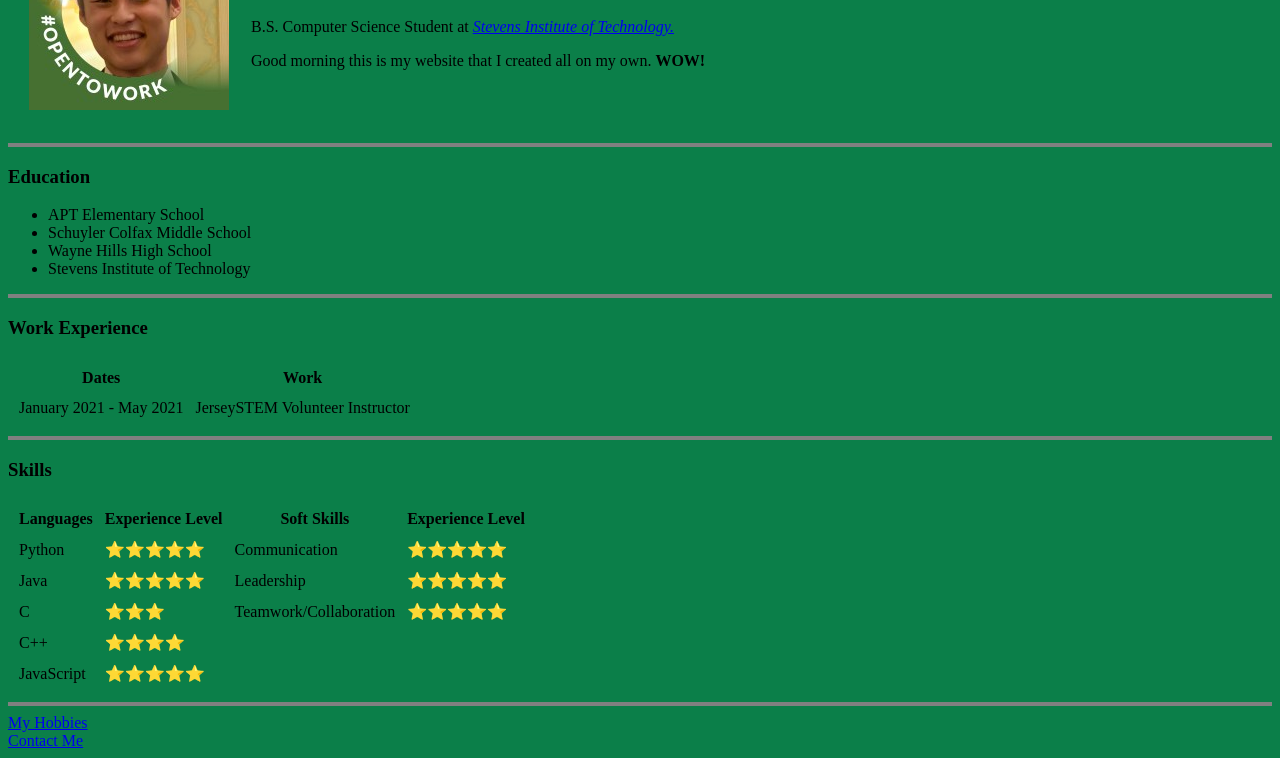
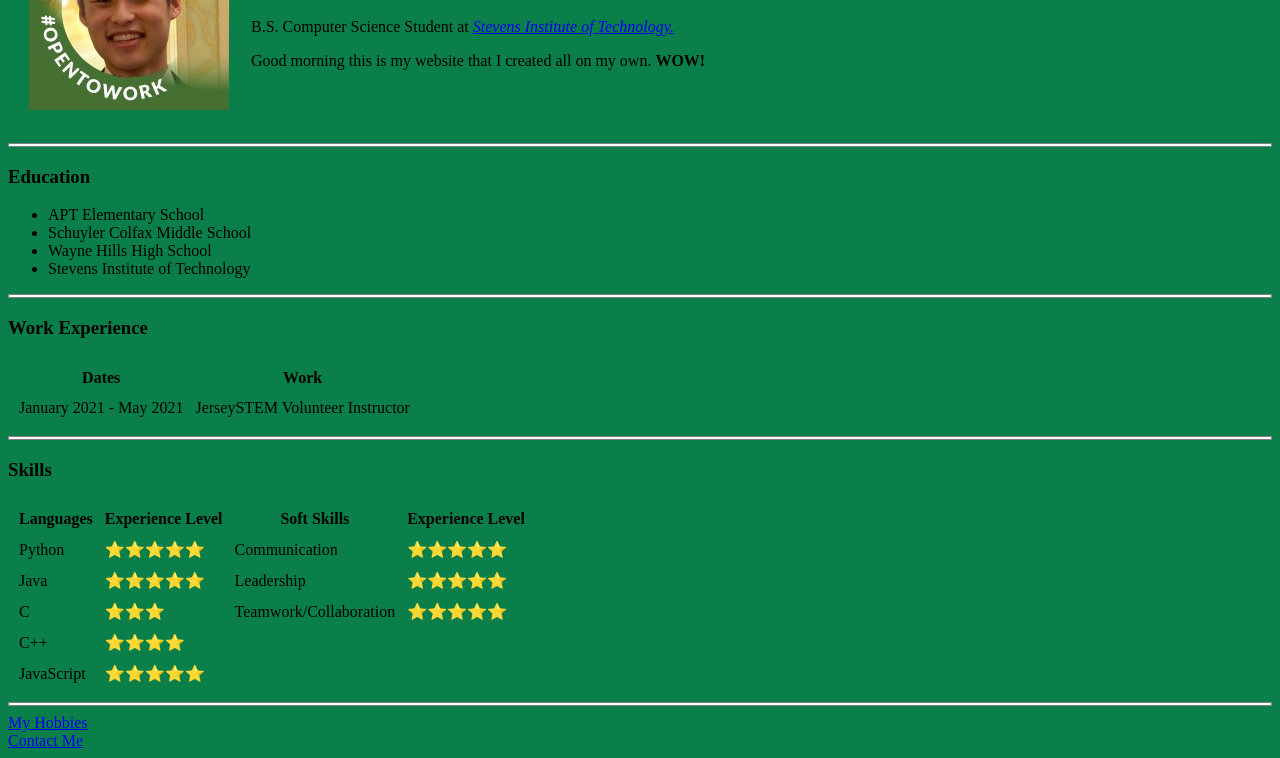
Before and after one commit to tshimbo/Udemy-Course, a plain HTML site: page index.html in a window 1280 px wide. Shown: the part 119-877 px from the top of the page. Drawn offline with Linux system fonts and the light colour scheme.

Commit message:
changed horizontal rule

```diff
--- a/index.html
+++ b/index.html
@@ -10,6 +10,9 @@
         <style>
             body{
                 background-color: #0b7f49;
+            }
+            hr{
+                background-color: white;
             }
 
         </style>
```
